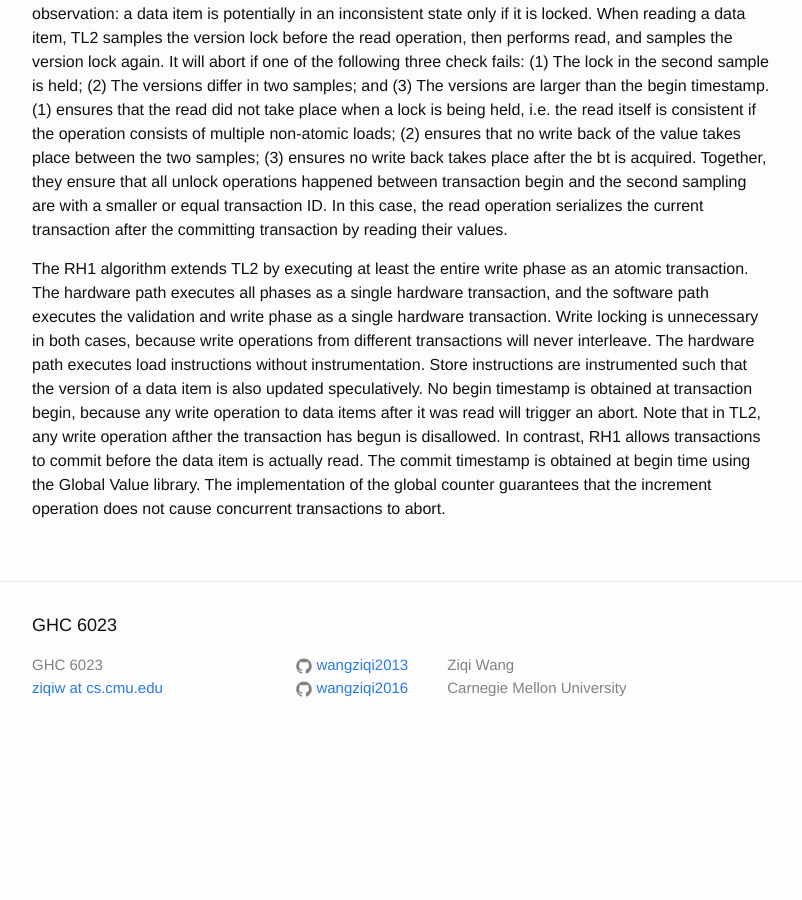
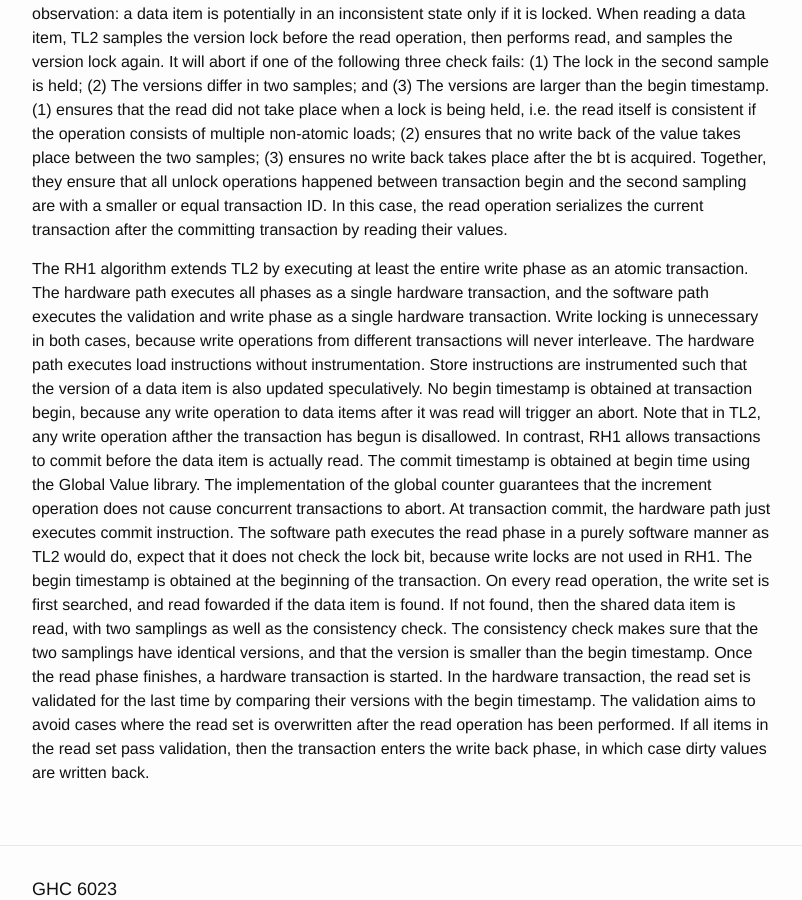
Before and after one commit to wangziqi2013/wangziqi2013.github.io, a Jekyll site: the page built from _posts/2018-05-30-Reduced-HTM.markdown, in a window 1280 px wide and 900 px high, scrolled down 1969 px. Shown: the whole window, without its empty margins (238-1040 px from the left). Built offline with Jekyll 4.4.1, drawn with Linux system fonts in a browser that asks for light colours; before the commit the page ends 2728 px from its top, so only the background shows below that.

Commit message:
Working on RH1 software path

```diff
--- a/_posts/2018-05-30-Reduced-HTM.markdown
+++ b/_posts/2018-05-30-Reduced-HTM.markdown
@@ -87,4 +87,13 @@ such that the version of a data item is also updated speculatively. No begin tim
 any write operation to data items after it was read will trigger an abort. Note that in TL2, any write operation afther the
 transaction has begun is disallowed. In contrast, RH1 allows transactions to commit before the data item is actually read.
 The commit timestamp is obtained at begin time using the Global Value library. The implementation of the global counter guarantees
-that the increment operation does not cause concurrent transactions to abort.
+that the increment operation does not cause concurrent transactions to abort. At transaction commit, the hardware path just
+executes commit instruction. The software path executes the read phase in a purely software manner as TL2 would do, expect that
+it does not check the lock bit, because write locks are not used in RH1. The begin timestamp is obtained at the beginning of the
+transaction. On every read operation, the write set is first searched, and read fowarded if the data item is found. If not found,
+then the shared data item is read, with two samplings as well as the consistency check. The consistency check makes sure that
+the two samplings have identical versions, and that the version is smaller than the begin timestamp. Once the read phase
+finishes, a hardware transaction is started. In the hardware transaction, the read set is validated for the last time by
+comparing their versions with the begin timestamp. The validation aims to avoid cases where the read set is overwritten
+after the read operation has been performed. If all items in the read set pass validation, then the transaction enters
+the write back phase, in which case dirty values are written back.
```
